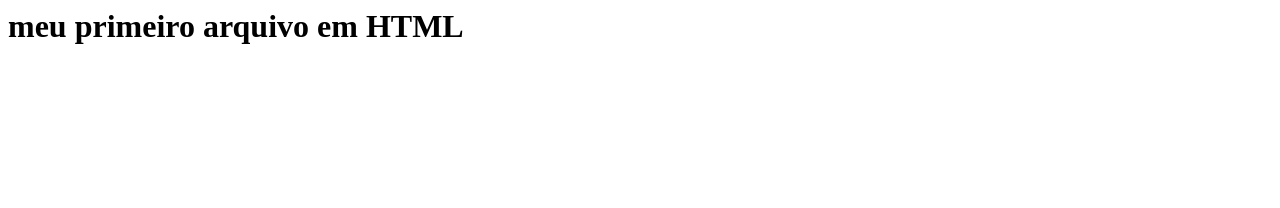
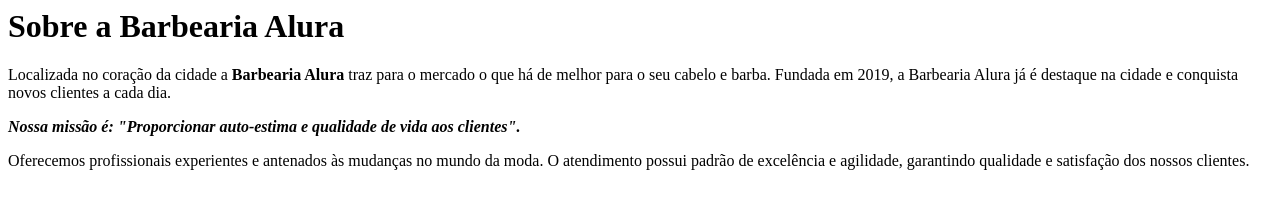
Before and after one commit to luiz0208/primeiro-repositorio-, a plain HTML site: page index.html in a window 1280 px wide. Drawn offline with Linux system fonts and the light colour scheme.

Commit message:
Add files via upload

```diff
--- a/index.html
+++ b/index.html
@@ -1,3 +1,7 @@
-<html>
-  <h1>meu primeiro arquivo em HTML</h1>
-    </html>
+<h1>Sobre a Barbearia Alura</h1>
+
+<p>Localizada no coração da cidade a <strong>Barbearia Alura</strong> traz para o mercado o que há de melhor para o seu cabelo e barba. Fundada em 2019, a Barbearia Alura já é destaque na cidade e conquista novos clientes a cada dia.</p>
+
+<p><em><strong>Nossa missão é: "Proporcionar auto-estima e qualidade de vida aos clientes".</strong></em></p>
+
+<p>Oferecemos profissionais experientes e antenados às mudanças no mundo da moda. O atendimento possui padrão de excelência e agilidade, garantindo qualidade e satisfação dos nossos clientes.</p>
```
